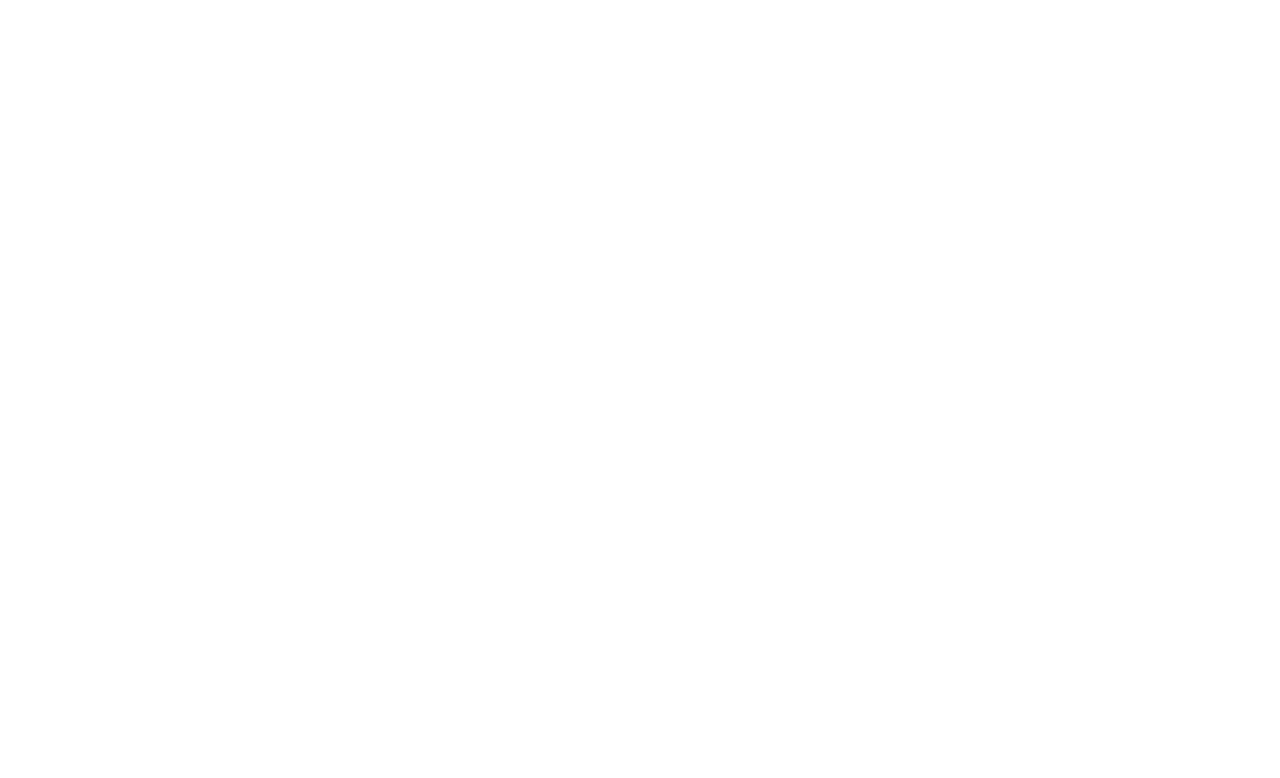
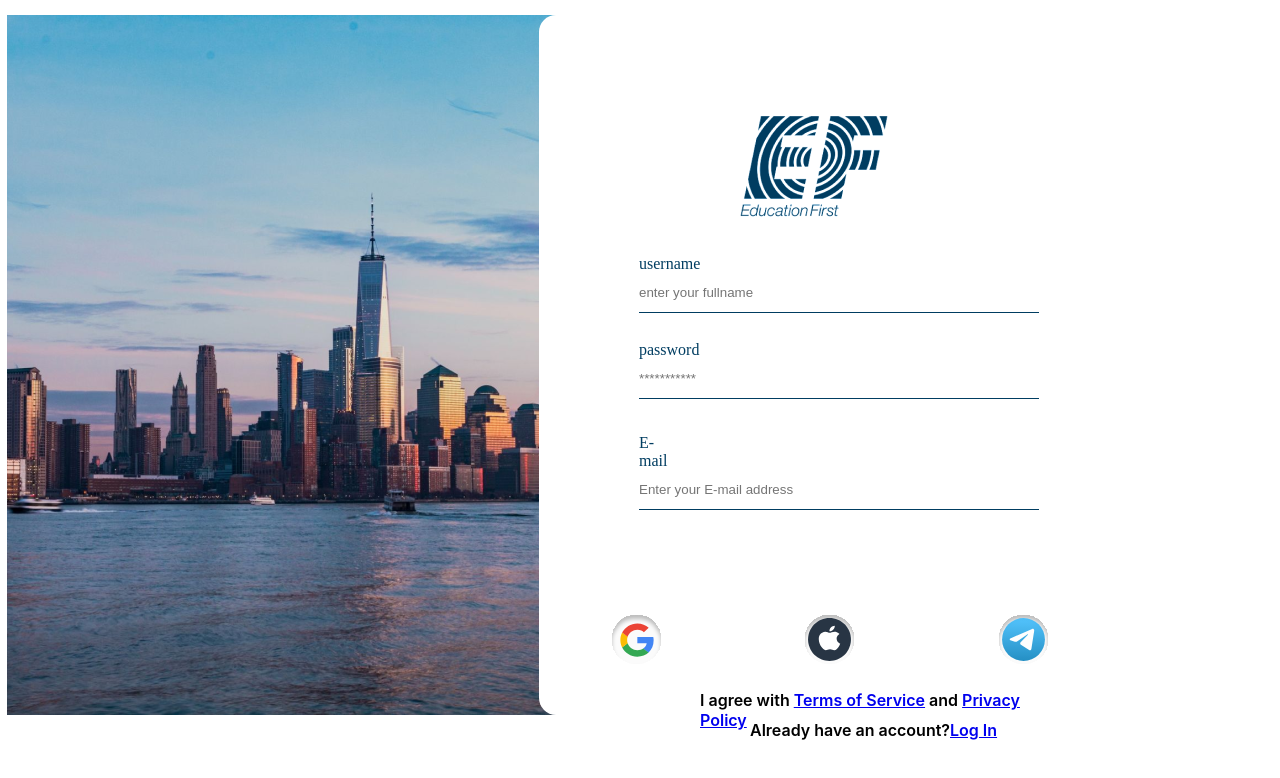
Before and after one commit to mariamdopidze/lesson-9, a plain HTML site: page index.html in a window 1280 px wide. Drawn offline with Linux system fonts and the light colour scheme.

Commit message:
added images

```diff
--- a/index.html
+++ b/index.html
@@ -9,6 +9,173 @@
 	<title></title>
 </head>
 <body>
+<div class=container>
+
+	<div class="left"><img src="image.png" alt="loading"></div>
+	<div class="right">
+	<div class="logo"><img src="logo.png" alt="loading"></div>
+	<div>
+		<div class="icons">
+	<a href="https://www.ef.com/wwen/"><img class=google src="google.svg" alt="google"></a>
+
+	<a href="https://www.ef.com/wwen"><img class=apple src="apple.svg" alt="apple"></a>
+	<a href="https://www.ef.com/wwen"><img class="telegram" src="telegram.svg" alt="telegram"></a>
+
+</div>
+	<form>
+		<div class="input-box1">
+
+		<div class="input-name">username</div>
+		<input type="text" name="username" placeholder="enter your fullname" >
+	    </div>
+
+		<div class="input-box2">
+		<div class="input-name">password</div>
+		<input type="password" name="password" placeholder="***********">
+	    </div>
+
+		<div class="th-box3">
+		<div class="input-name">E-mail</div>
+		<input type="e-mail" name="e-mail" placeholder="Enter your E-mail address">
+	</div>
+	</div>
+	</div>
+</form>
+
+<div>
+	<div>
+	<p class="text">I agree with <a href="index.html"> Terms of Service</a> and <a href="index.html"> Privacy Policy</a></p>
+	</div>
+
+<div>
+	<p class="secend-text">Already have an account?<a href="index.html">Log In</a></p>
+</div>
+
+</div>
+
+
+
+
+
+
+
+
+
+
+
+
+
+
+
+
+
+
+
+
+
+
+
+
+
+
+
+
+
+
+
+
+
+
+
+
+
+
+
+
+
+
+
+
+
+
+
+
+
+
+
+
+
+
+
+
+
+
+
+
+
+
+
+
+
+
+
+
+
+
+
+
+
+
+
+
+
+
+
+
+
+
+
+
+
+
+
+
+
+
+
+
+
+
+
+
+
+
+
+
+
+
+
+
+
+
+
+
+
+
+
+
+
+
+
+
+
+
+	</div>
+</div>
+
+
+
+
 
 
 </body>
--- a/style.css
+++ b/style.css
@@ -1,4 +1,115 @@
-.radios {
-    background-color: blueviolet;
-    padding: 30px;
+
+*{
+    margin: 0px;
+    padding: 0px;
+    box-sizing: border-box;
+
 }
+
+.container{
+    display : flex;
+    align-items: center;
+    width: 600px;
+    height: 730px;
+    justify-content: center;
+}
+.left{
+    width: 586px;
+    height: 700px;
+    object-fit: cover;
+    object-position: center;
+}
+.right{
+    position: absolute;
+    width: 581px;
+    height: 700px;
+    background-color: white;
+    right: 160px;
+    border-radius: 17px;
+
+}
+.logo{
+    position: absolute;
+    width: 270px;
+    height: 282.5px;
+    left: 90px;
+    top: 0px;
+    padding: 50px;
+}
+
+.text{
+    position: absolute;
+    width: 370px;
+    height: 20px;
+    left: 700px;
+    bottom: 90px;
+    font-family: 'Inter';
+    font-style: normal;
+   font-weight: 600;
+   font-size: 16px;
+   line-height: 20px;
+}
+.secend-text{
+    position: absolute;
+    width: 251px;
+    height: 20px;
+    left: 750px;
+    bottom: 60px;
+    font-family: 'Inter';
+    font-style: normal;
+   font-weight: 600;
+   font-size: 16px;
+   line-height: 20px;
+
+}
+
+
+.input-box1{
+    position: absolute;
+    width: 109px;
+    height:27px;
+    left: 45px;
+    top:185px;
+    color: #003d61;
+    padding: 55px;
+}
+.input-box2{
+    position: absolute;
+    width: 102px;
+    height:27px;
+    left: 45px;
+    top:271px;
+    color: #003d61;
+    padding: 55px;
+}
+.th-box3{
+    position: absolute;
+    width: 66px;
+    height:27px;
+    left: 45px;
+    top:364px;
+    color: #003d61;
+    padding: 55px;
+
+}
+input{
+    border: none;
+    border-bottom: 1px solid #003d61;
+    background: transparent;
+    outline: none;
+    width: 400px;
+    height: 40px;
+    align-items: center;
+}
+.information{
+    width: 16px;
+    height: 15px;
+    border-radius: 50%;
+}
+.icons{
+    display: flex;
+    justify-content: center;
+    padding-top: 600px;
+    margin-left: 1px;
+    justify-content: space-around;
+}
```
Also changed, not shown: apple.svg (added), google.svg (added), logo.png (added), telegram.svg (added).
